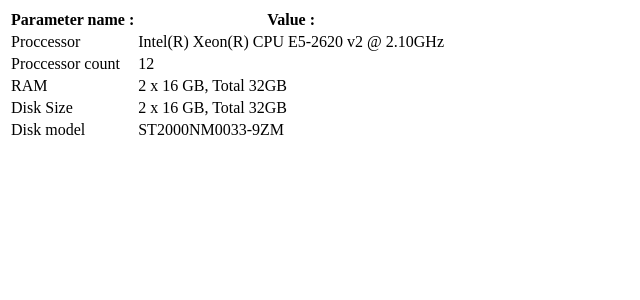
After one commit to Mirantis/disk_perf_test_tool, a Flask app: template web_app/templates/lab_header.html in a window 1280 px wide. The commit adds this page. Shown: the top 300 px of the page, without its empty margins (0-640 px from the left). Run offline with Flask 2, Linux system fonts and the light colour scheme; the template is opened without the code that fills it, so the values that code supplies are empty; some libraries are stand-ins or nearby versions.

Commit message:
lab info page added

```diff
--- /dev/null
+++ b/web_app/templates/lab_header.html
@@ -0,0 +1,30 @@
+<div>
+    <table>
+        <th>
+            Parameter name :
+        </th>
+        <th>
+            Value :
+        </th>
+        <tr>
+            <td>Proccessor </td>
+            <td>Intel(R) Xeon(R) CPU E5-2620 v2 @ 2.10GHz</td>
+        </tr>
+        <tr>
+            <td>Proccessor count</td>
+            <td>12</td>
+        </tr>
+        <tr>
+            <td>RAM </td>
+            <td> 2 x 16 GB, Total 32GB</td>
+        </tr>
+        <tr>
+            <td>Disk Size</td>
+            <td> 2 x 16 GB, Total 32GB</td>
+        </tr>
+        <tr>
+            <td>Disk model</td>
+            <td>ST2000NM0033-9ZM</td>
+        </tr>
+    </table>
+</div>
--- a/web_app/templates/table.html
+++ b/web_app/templates/table.html
@@ -7,6 +7,9 @@
     {% endblock %}
 </head>
 <body>
+    <div>
+        {% include 'lab_header.html' %}
+    </div>
     {% block body %}
     <h1 align="center">Lab name goes here:-)</h1>
         <table class="table" width="600">
```
